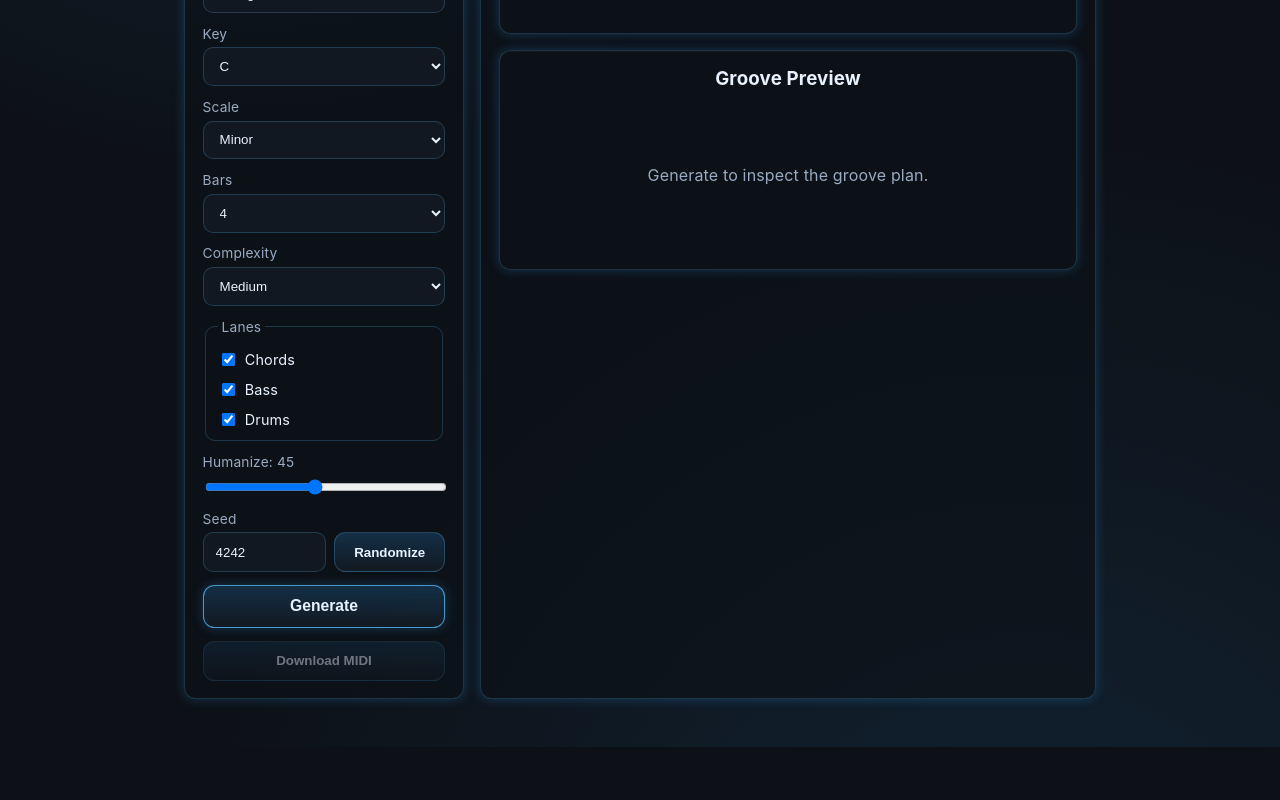
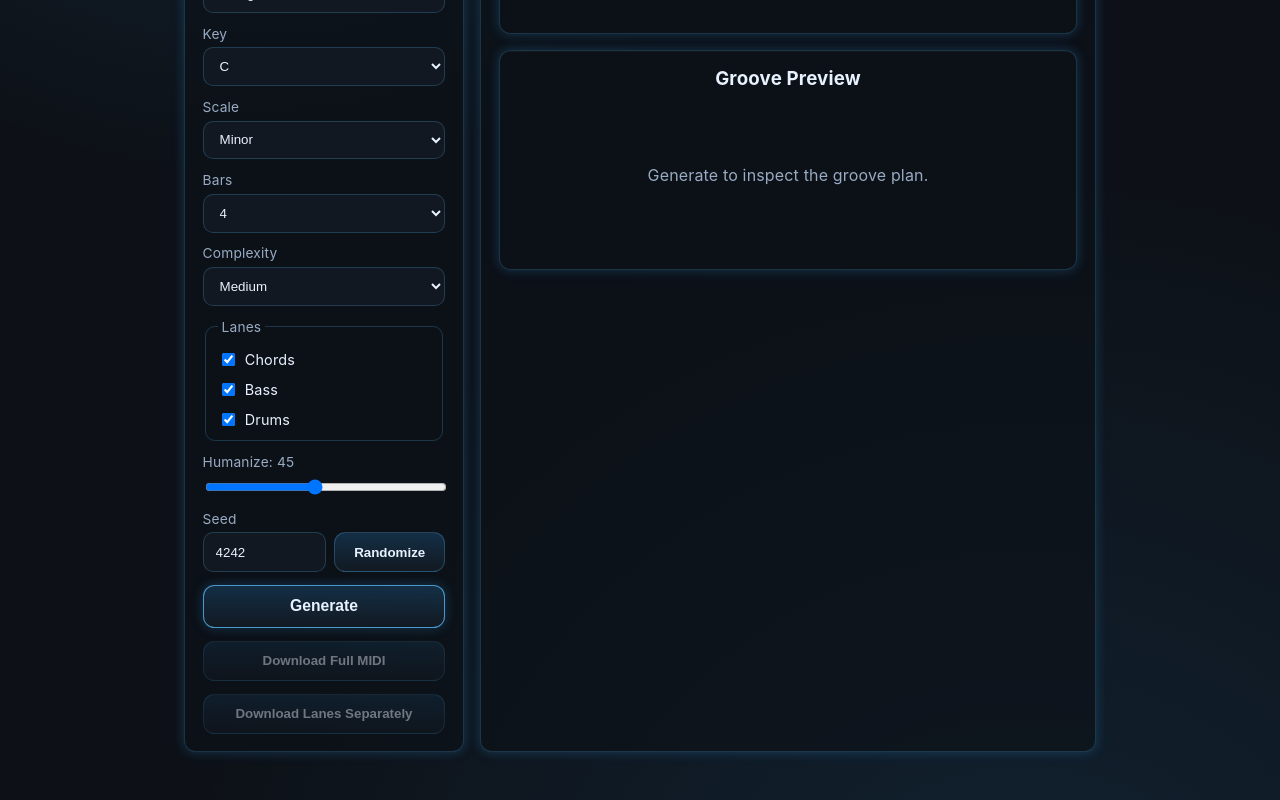
Before and after one commit to SkyGeek2185/omniforge, a React (Vite) app: page /forge in a window 1280 px wide. Shown: the part 357-1157 px from the top of the page. Before the commit the page ends 1104 px from the top, so only its background shows below. Built offline with nearby package versions, Linux system fonts and the light colour scheme.

Commit message:
Improve MIDI track naming metadata and export options

```diff
--- a/src/pages/Forge.tsx
+++ b/src/pages/Forge.tsx
@@ -16,6 +16,14 @@ const GENRE_LABELS: Record<(typeof GENRES)[number], string> = {
   RnBPop: 'R&B/Pop',
   Trap: 'Trap',
 }
+
+const EXPORT_TEMPO = 120
+
+const LANE_EXPORTS = [
+  { key: 'chords', label: 'Chords' },
+  { key: 'bass', label: 'Bass' },
+  { key: 'drums', label: 'Drums' },
+] as const
 
 export default function Forge() {
   const [genre, setGenre] = useState<(typeof GENRES)[number]>('Afro')
@@ -51,7 +59,7 @@ export default function Forge() {
     const midiResult = generateMidi({
       chordNames: result.chordNames,
       bars,
-      tempo: 120,
+      tempo: EXPORT_TEMPO,
       seed,
       humanize,
       genre,
@@ -67,16 +75,47 @@ export default function Forge() {
     setPreviewPlan(midiResult.groovePlan)
   }
 
-  const handleDownloadMidi = () => {
-    if (!midiData) return
-
-    const blob = new Blob([midiData], { type: 'audio/midi' })
+  const downloadMidiFile = (data: Uint8Array, fileName: string) => {
+    const blob = new Blob([data], { type: 'audio/midi' })
     const url = URL.createObjectURL(blob)
     const anchor = document.createElement('a')
     anchor.href = url
-    anchor.download = 'omniforge.mid'
+    anchor.download = fileName
     anchor.click()
     URL.revokeObjectURL(url)
+  }
+
+  const handleDownloadFullMidi = () => {
+    if (!midiData) return
+
+    downloadMidiFile(midiData, 'omniforge.mid')
+  }
+
+  const handleDownloadLanesSeparately = () => {
+    if (!generated) return
+
+    for (const lane of LANE_EXPORTS) {
+      const enabledLanes = {
+        chords: false,
+        bass: false,
+        drums: false,
+      }
+      enabledLanes[lane.key] = true
+
+      const laneMidi = generateMidi({
+        chordNames: generated.chordNames,
+        bars,
+        tempo: EXPORT_TEMPO,
+        seed,
+        humanize,
+        genre,
+        grooveStyle,
+        complexity,
+        enabledLanes,
+      })
+
+      downloadMidiFile(laneMidi.midiData, `Omniforge_${lane.label}_${EXPORT_TEMPO}bpm_seed${seed}.mid`)
+    }
   }
 
   return (
@@ -199,8 +238,11 @@ export default function Forge() {
           <button type="button" className="forge-generate-button" onClick={handleGenerate}>
             Generate
           </button>
-          <button type="button" onClick={handleDownloadMidi} disabled={!midiData}>
-            Download MIDI
+          <button type="button" onClick={handleDownloadFullMidi} disabled={!midiData}>
+            Download Full MIDI
+          </button>
+          <button type="button" onClick={handleDownloadLanesSeparately} disabled={!generated}>
+            Download Lanes Separately
           </button>
         </div>
       </aside>
--- a/src/vendor/tonejs-midi.ts
+++ b/src/vendor/tonejs-midi.ts
@@ -49,6 +49,13 @@ class MidiTrack {
   name = ''
   private events: MidiEvent[] = []
 
+  private toTrackNameData() {
+    if (!this.name) return []
+
+    const nameBytes = Array.from(new TextEncoder().encode(this.name))
+    return [0x00, 0xff, 0x03, ...toVariableLength(nameBytes.length), ...nameBytes]
+  }
+
   addNote({ midi, ticks, durationTicks, velocity = 0.8, channel = 0 }: NoteOptions) {
     this.events.push({
       ticks,
@@ -74,7 +81,7 @@ class MidiTrack {
       return a.type === 'noteOff' ? -1 : 1
     })
 
-    const data: number[] = []
+    const data: number[] = this.toTrackNameData()
     let previousTick = 0
 
     for (const event of sorted) {
```
